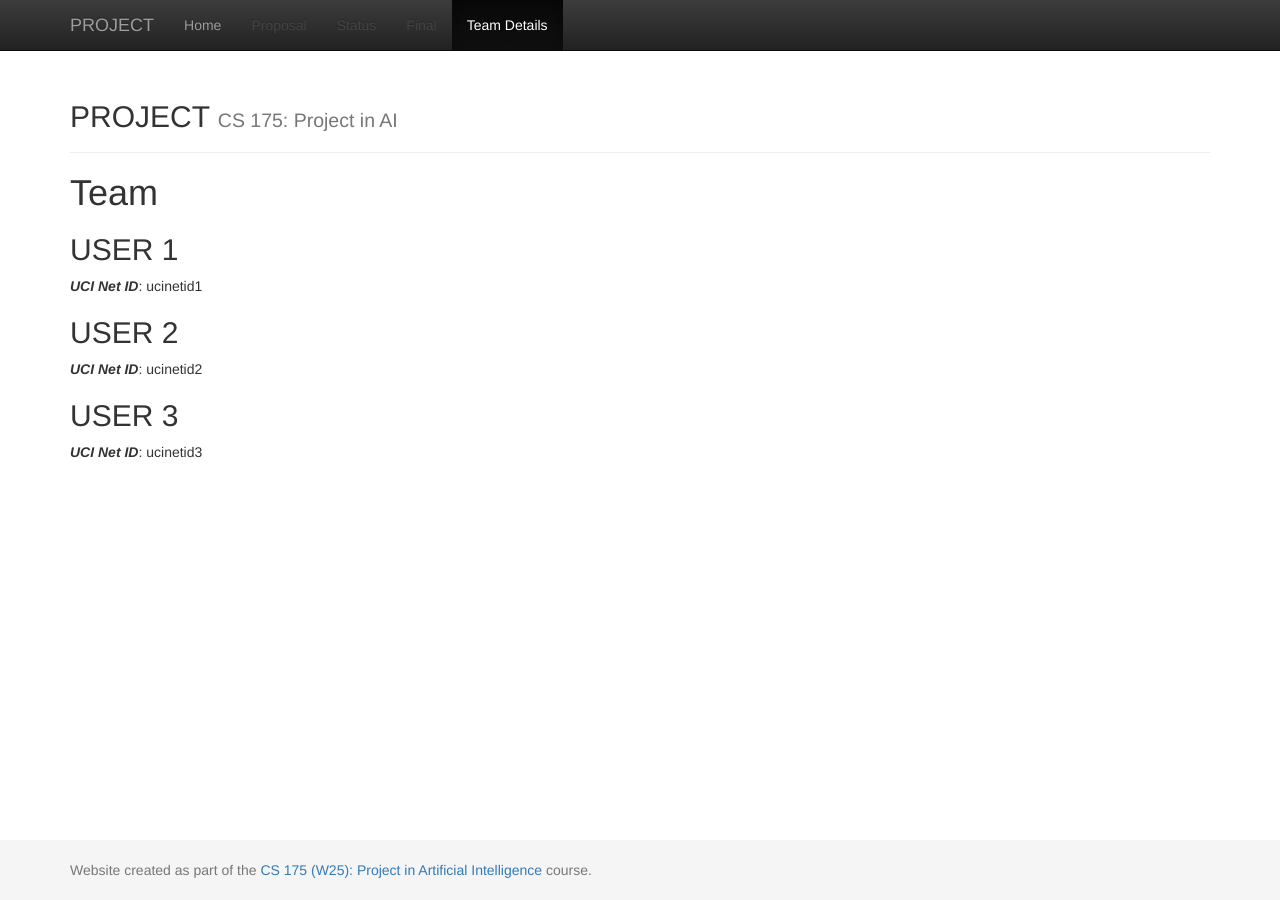
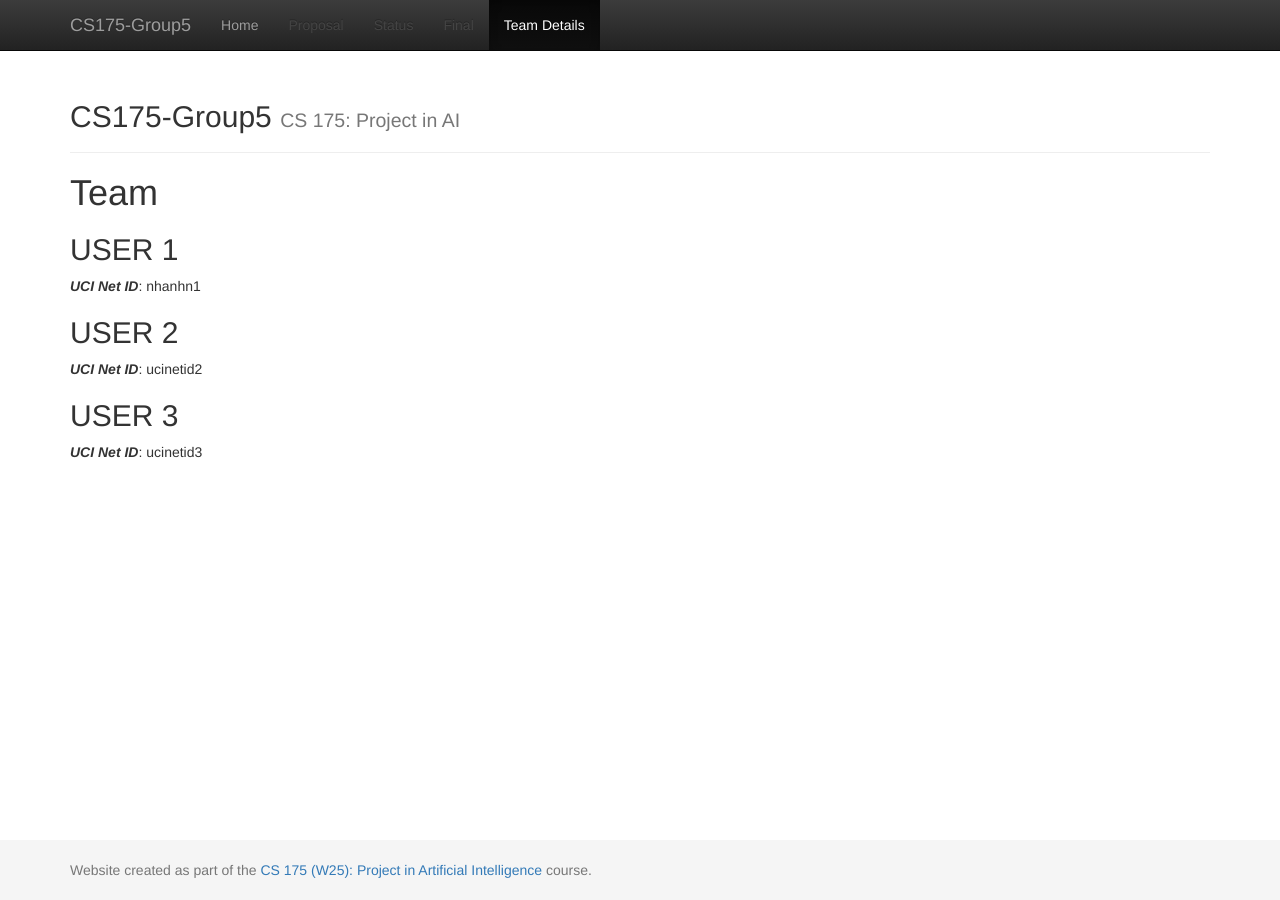
Before and after one commit to nhanngyn2004/cs175-group5, a Jekyll site: the page built from docs/team.md, in a window 1280 px wide. Built offline with Jekyll 4.4.1, drawn with Linux system fonts in a browser that asks for light colours.

Commit message:
update website files

```diff
--- a/docs/_config.yml
+++ b/docs/_config.yml
@@ -1,7 +1,7 @@
 ###########
 # site.title
 
-title:    'PROJECT'
+title:    'CS175-Group5'
 subtitle: 'CS 175: Project in AI'
 
 
--- a/docs/team.md
+++ b/docs/team.md
@@ -7,7 +7,7 @@ title:  Team
 
 
 ## USER 1
-***UCI Net ID***: ucinetid1
+***UCI Net ID***: nhanhn1
 
 ## USER 2
 ***UCI Net ID***: ucinetid2
```
Also changed, not shown: docs/index.md (+1 -1 lines).
